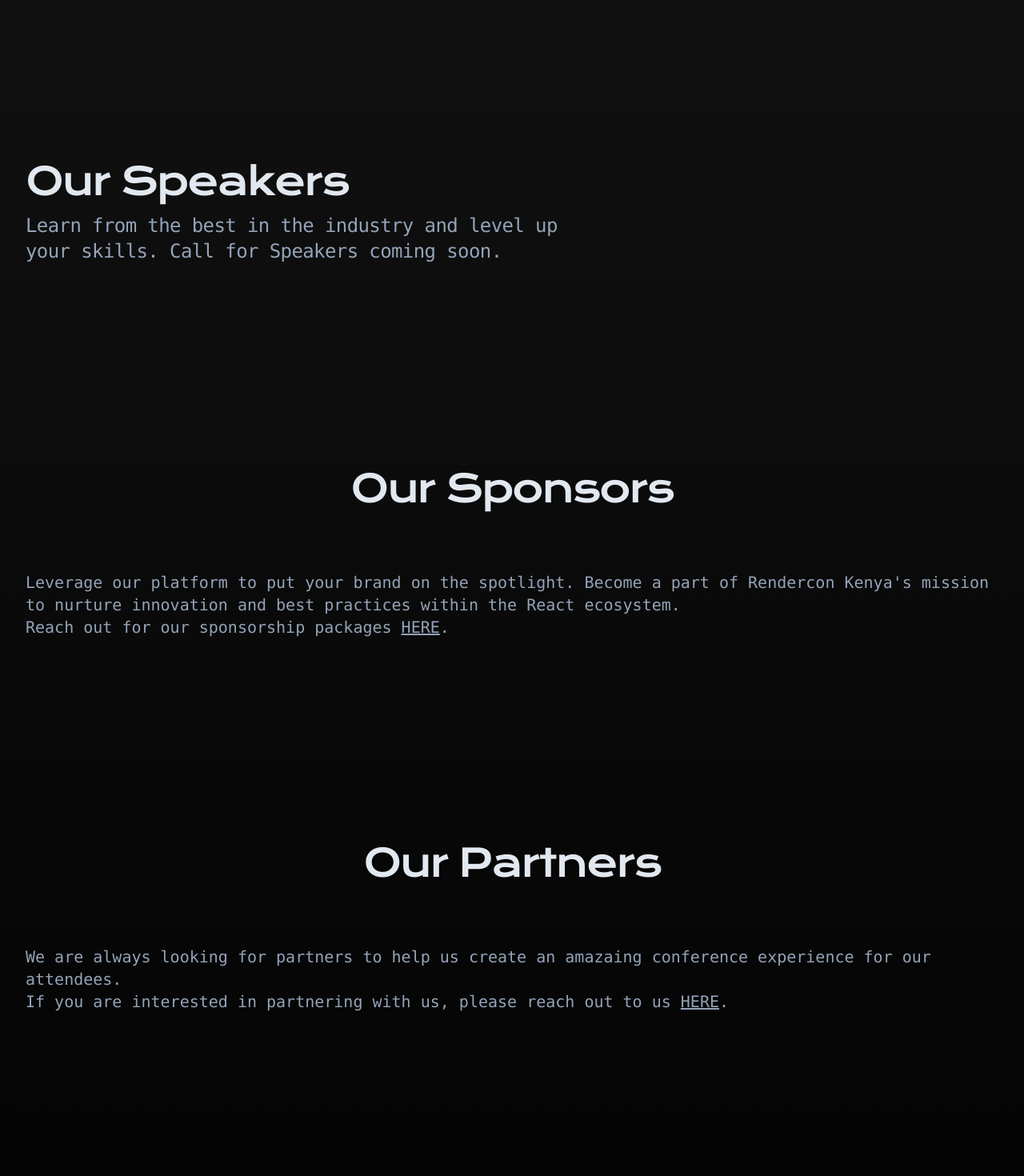
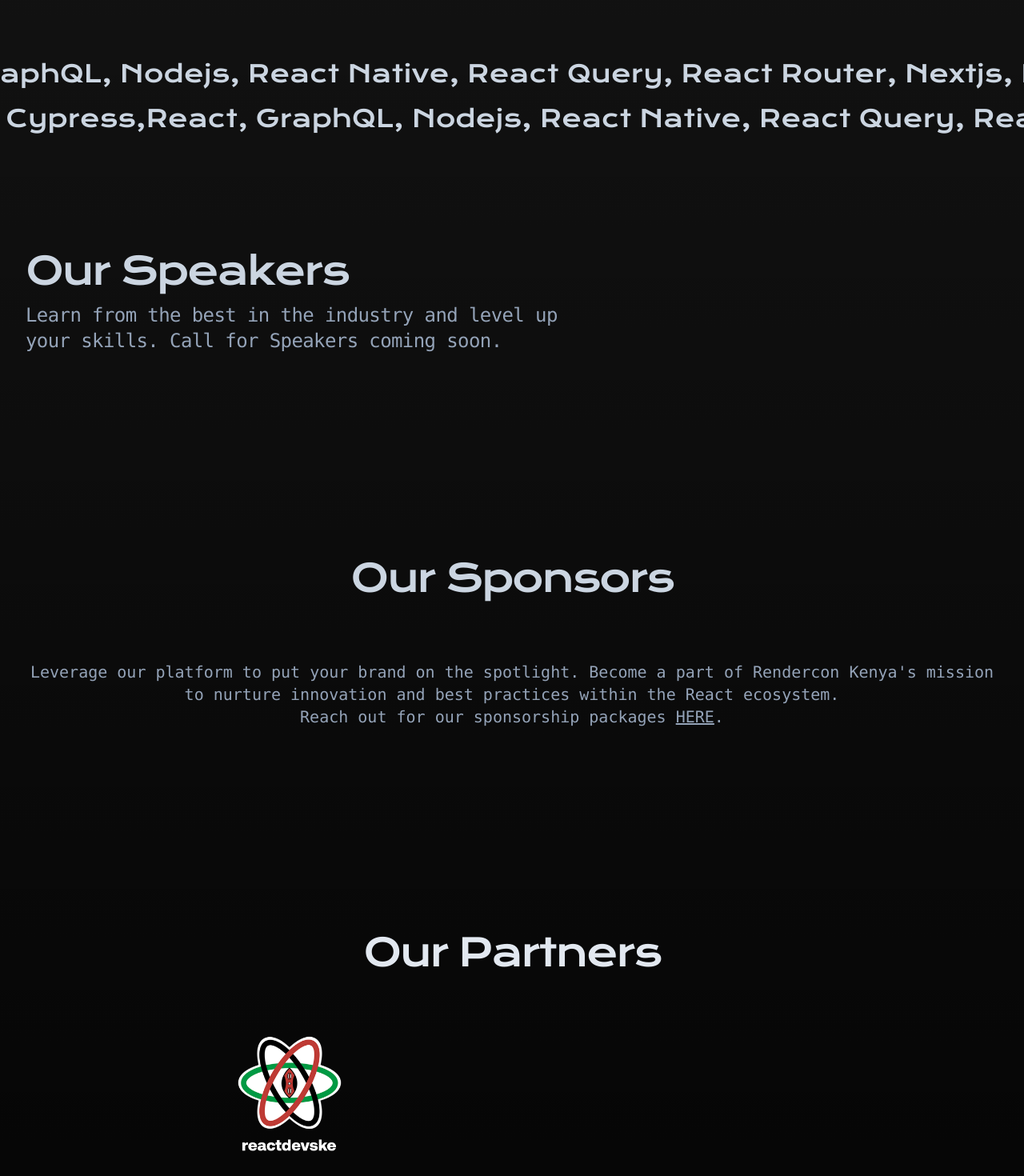
Before and after one commit to rendercon/RenderconKeWeb, a Next.js app: page / in a window 1280 px wide. Shown: the part 860-2330 px from the top of the page at 80% size. Built offline with nearby package versions, Linux system fonts and the light colour scheme.

Commit message:
feat: add partners and technologies

```diff
--- a/package.json
+++ b/package.json
@@ -22,6 +22,7 @@
     "postcss": "8.4.23",
     "react": "18.2.0",
     "react-dom": "18.2.0",
+    "react-fast-marquee": "^1.6.0",
     "tailwindcss": "3.3.2",
     "typescript": "5.0.4"
   }
--- a/src/app/components/Header.tsx
+++ b/src/app/components/Header.tsx
@@ -18,7 +18,7 @@ export function Header() {
             <p>Nairobi, Kenya</p>
           </div>
         </div>
-        <div className="hidden sm:mt-10 sm:flex lg:mt-0 lg:grow lg:basis-0 lg:justify-end">
+        <div className="mt-5 sm:mt-10 sm:flex lg:mt-0 lg:grow lg:basis-0 lg:justify-end">
           <Button href="">Ticket info coming soon</Button>
         </div>
       </Container>
--- a/src/app/components/Partners.tsx
+++ b/src/app/components/Partners.tsx
@@ -5,20 +5,23 @@ import Image from 'next/image'
 import { Container } from './Container';
 
 import LogoReactAdvancedLondon from '../images/logos/ReactAdvancedLondon.png'
+import LogoReactDevsKe from '../images/logos/ReactdevskeLogo.png';
 
 
 type Partners = {
     name: string;
     logo: any;
+    link: string;
 }
 
 
 
-const partners: any = [
+const partners: Partners[] = [
     // partners name and logo goes here
     {
-        // name: 'ReactAdvancedLondon',
-        // logo: LogoReactAdvancedLondon,
+        name: 'ReactDevsKe',
+        logo: LogoReactDevsKe,
+        link: 'https://reactdevske.org'
     },
   ]
 
@@ -39,21 +42,22 @@ const Partners = () => {
         <h2 className="mx-auto max-w-2xl text-center font-display text-4xl font-medium tracking-tighter text-slate-200 sm:text-5xl">
                 Our Partners
         </h2>
-        <p className="text-slate-400 text-xl mt-20 font-mono">
-            We are always looking for partners to help us create an amazaing conference experience for our attendees. <br/>
-            If you are interested in partnering with us, please reach out to us <a href="#" onClick={handleEmailClick}><u>HERE</u></a>.
-        </p>
 
-        {/* <div className="mx-auto mt-20 grid max-w-max grid-cols-1 place-content-center gap-x-32 gap-y-12 sm:grid-cols-3 md:gap-x-16 lg:gap-x-32">
+        <div className="mx-auto mt-20 grid max-w-max grid-cols-1 place-content-center gap-x-32 gap-y-12 sm:grid-cols-3 md:gap-x-16 lg:gap-x-32">
           { partners.map((partner: any) => (
             <div
-              key={partner.name}
-              className="flex items-center justify-center"
+            key={partner.name}
+            className="flex items-center justify-center"
             >
-              <Image src={partner.logo} alt={partner.name} unoptimized height={150} />
+              <a href={partner.link} target="_blank" rel="noopener noreferrer">
+                <Image src={partner.logo} alt={partner.name} unoptimized height={150} />
+              </a>
             </div>
           ))}
-        </div> */}
+        </div>
+          <p className="text-slate-400 text-xl mt-20 font-mono text-center">
+              For more information on partnerships, please reach out to us <a href="#" onClick={handleEmailClick}><u>HERE</u></a>.
+          </p>
       </Container>
     </section>
   )
--- a/src/app/components/Speakers.tsx
+++ b/src/app/components/Speakers.tsx
@@ -82,7 +82,7 @@ export function Speakers() {
         <div className="mx-auto max-w-2xl lg:mx-0">
           <h2
             id="speakers-title"
-            className="font-display text-4xl font-medium tracking-tighter text-slate-200 sm:text-5xl"
+            className="font-display text-4xl font-medium tracking-tighter text-slate-300 sm:text-5xl"
           >
             Our Speakers
           </h2>
--- a/src/app/components/Sponsors.tsx
+++ b/src/app/components/Sponsors.tsx
@@ -32,7 +32,7 @@ const Sponsors = () => {
   return (
     <section id="sponsors" aria-label="Sponsors" className="py-20 sm:py-32">
       <Container>
-        <h2 className="mx-auto max-w-2xl text-center font-display text-4xl font-medium tracking-tighter text-slate-200 sm:text-5xl">
+        <h2 className="mx-auto max-w-2xl text-center font-display text-4xl font-medium tracking-tighter text-slate-300 sm:text-5xl">
              Our Sponsors
         </h2>
         <div className="mx-auto mt-20 max-w-max grid-cols-1 place-content-center gap-x-32 gap-y-12 sm:grid-cols-3 md:gap-x-16 lg:gap-x-32">
@@ -45,7 +45,7 @@ const Sponsors = () => {
               <Image src={sponsor.logo} alt={sponsor.name} unoptimized />
             </div>
             )) : (
-                <p className="text-slate-400 text-xl font-mono">
+                <p className="text-slate-400 text-xl font-mono text-center">
                     Leverage our platform to put your brand on the spotlight. Become a part of Rendercon Kenya&apos;s mission to nurture innovation and best practices within the React ecosystem.
                     <br/> Reach out for our sponsorship packages <a href="#" onClick={handleEmailClick}><u>HERE</u></a>.
                 </p>
--- /dev/null
+++ b/src/app/components/Technologies.tsx
@@ -0,0 +1,19 @@
+import React from 'react'
+import Marquee from "react-fast-marquee";
+
+type Props = {}
+
+const Technologies = (props: Props) => {
+  return (
+    <div className='text-3xl text-slate-300'>
+        <Marquee gradient gradientColor={[24, 24, 24]} gradientWidth={400} speed={30} className='pb-5 overflow-hidden'>
+        React, GraphQL, Nodejs, React Native, React Query, React Router, Nextjs, Redux, Remix, React Testing Library, Storybook, ChakraUI, Styled-components, Redux Toolkit, SWR, Framer Motion, Tailwindcss, Material UI, Cypress,
+        </Marquee>
+        <Marquee direction='right'gradient gradientColor={[24, 24, 24]} gradientWidth={400} speed={30} className='pb-5 overflow-hidden'>
+        React, GraphQL, Nodejs, React Native, React Query, React Router, Nextjs, Redux, Remix, React Testing Library, Storybook, ChakraUI, Styled-components, Redux Toolkit, SWR, Framer Motion, Tailwindcss, Material UI, Cypress,
+        </Marquee>
+    </div>
+  )
+}
+
+export default Technologies;
--- a/src/app/page.tsx
+++ b/src/app/page.tsx
@@ -8,6 +8,7 @@ import Sponsors from './components/Sponsors'
 import { Speakers } from './components/Speakers'
 import Partners from './components/Partners'
 import Contacts from './components/Contacts'
+import Technologies from './components/Technologies'
 
 const sourceCodePro = Source_Code_Pro({
   weight: ['400'],
@@ -25,6 +26,7 @@ export default function Home() {
     <Header />
     <main>
       <Hero />
+      <Technologies />
       <Speakers />
       <Sponsors />
       <Partners />
```
Also changed, not shown: src/app/images/logos/ReactdevskeLogo.png (added), 1 other file (tests, documents, lock files or other folders).
